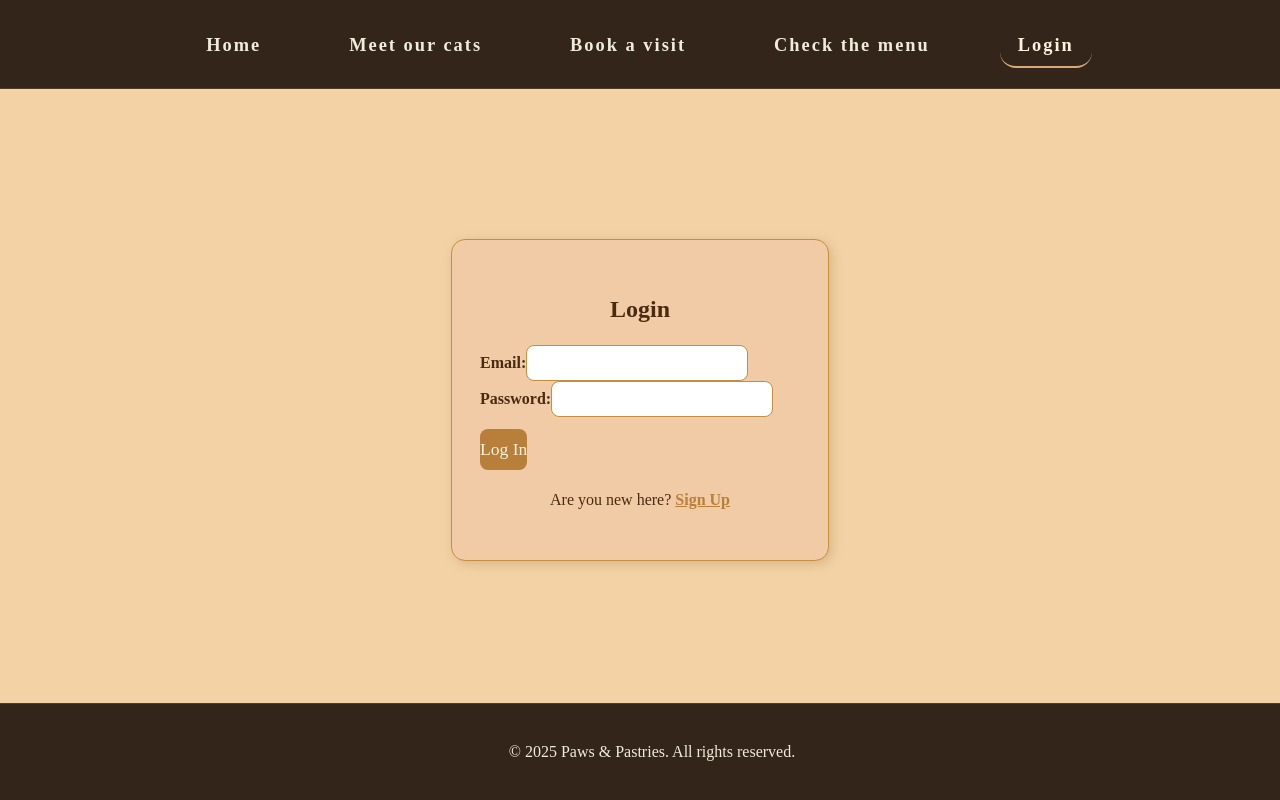
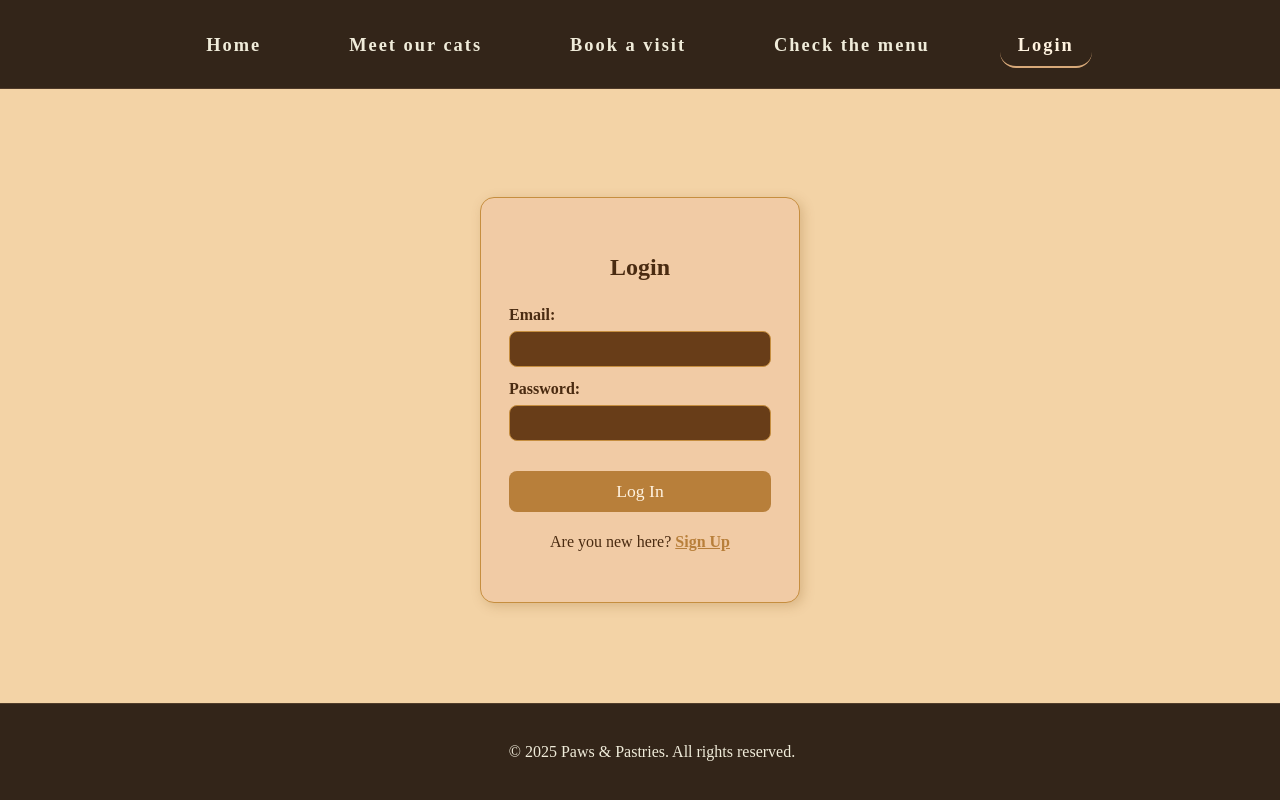
Before and after one commit to Zozelle/final-project-cf, a React (Vite) app in the folder frontend/: page /login in a window 1280 px wide. Built offline with nearby package versions, Linux system fonts and the light colour scheme.

Commit message:
Auth Page Fix

```diff
--- a/frontend/src/components/LoginForm.tsx
+++ b/frontend/src/components/LoginForm.tsx
@@ -13,9 +13,7 @@ const LoginForm: React.FC<LoginFormProps> = ({ onLoginSuccess }) => {
     const handleSubmit = async (e: React.FormEvent) => {
         e.preventDefault();
         setError('');
-
         try {
-            // Replace with your login API endpoint
             const res = await fetch('/api/login', {
                 method: 'POST',
                 headers: { 'Content-Type': 'application/json' },
@@ -23,13 +21,14 @@ const LoginForm: React.FC<LoginFormProps> = ({ onLoginSuccess }) => {
             });
             if (!res.ok) throw new Error('Invalid credentials');
             onLoginSuccess();
-        } catch (err) {
+        } catch {
             setError('Login failed: Invalid email or password.');
         }
     };
 
     return (
         <form onSubmit={handleSubmit}>
+            <div className="form-group">
                 <label>Email:</label>
                 <input
                     type="email"
@@ -38,7 +37,8 @@ const LoginForm: React.FC<LoginFormProps> = ({ onLoginSuccess }) => {
                     onChange={e => setEmail(e.target.value)}
                     autoComplete="username"
                 />
-
+            </div>
+            <div className="form-group">
                 <label>Password:</label>
                 <input
                     type="password"
@@ -47,7 +47,7 @@ const LoginForm: React.FC<LoginFormProps> = ({ onLoginSuccess }) => {
                     onChange={e => setPassword(e.target.value)}
                     autoComplete="current-password"
                 />
-
+            </div>
             <button type="submit">Log In</button>
             {error && <p className="auth-error">{error}</p>}
         </form>
--- a/frontend/src/components/RegisterForm.tsx
+++ b/frontend/src/components/RegisterForm.tsx
@@ -19,7 +19,6 @@ const RegisterForm: React.FC<RegisterFormProps> = ({ onSignUpSuccess }) => {
             return;
         }
         try {
-            // Replace with your signup API endpoint
             const res = await fetch('/api/signup', {
                 method: 'POST',
                 headers: { 'Content-Type': 'application/json' },
@@ -27,13 +26,14 @@ const RegisterForm: React.FC<RegisterFormProps> = ({ onSignUpSuccess }) => {
             });
             if (!res.ok) throw new Error('Sign up failed');
             onSignUpSuccess();
-        } catch (err) {
+        } catch {
             setError('Sign up failed: Please try again.');
         }
     };
 
     return (
         <form onSubmit={handleSubmit}>
+            <div className="form-group">
                 <label>Email:</label>
                 <input
                     type="email"
@@ -42,7 +42,8 @@ const RegisterForm: React.FC<RegisterFormProps> = ({ onSignUpSuccess }) => {
                     onChange={e => setEmail(e.target.value)}
                     autoComplete="email"
                 />
-
+            </div>
+            <div className="form-group">
                 <label>Password:</label>
                 <input
                     type="password"
@@ -51,7 +52,8 @@ const RegisterForm: React.FC<RegisterFormProps> = ({ onSignUpSuccess }) => {
                     onChange={e => setPassword(e.target.value)}
                     autoComplete="new-password"
                 />
-
+            </div>
+            <div className="form-group">
                 <label>Confirm Password:</label>
                 <input
                     type="password"
@@ -60,7 +62,7 @@ const RegisterForm: React.FC<RegisterFormProps> = ({ onSignUpSuccess }) => {
                     onChange={e => setConfirmPass(e.target.value)}
                     autoComplete="new-password"
                 />
-
+            </div>
             <button type="submit">Sign Up</button>
             {error && <p className="auth-error">{error}</p>}
         </form>
--- a/frontend/src/components/styles/Auth.css
+++ b/frontend/src/components/styles/Auth.css
@@ -18,12 +18,13 @@
     border: 1.5px solid #c68e3f;
     border-radius: 14px;
     padding: 32px 28px;
+    max-width: 90vw;
     width: 320px;
-    max-width: 90vw;
     box-shadow: 3px 3px 12px rgba(139, 93, 31, 0.25);
+    align-items: center;
     display: flex;
     flex-direction: column;
-    align-items: stretch;
+    box-sizing: border-box;
 }
 
 .auth-form h2 {
@@ -41,7 +42,8 @@
     border: 1.5px solid #c68e3f;
     font-size: 1rem;
     font-family: 'Playfair Display', serif;
-    color: #4a2b11;
+    color: #fff3e0;
+    background-color: #683d18;
 }
 
 .auth-form input:focus {
@@ -57,7 +59,9 @@
     border-radius: 8px;
     cursor: pointer;
     transition: background 0.25s;
-    margin-top: 12px;
+    width: 100%;
+    margin-top: 20px;
+    box-sizing: border-box;
 }
 
 .auth-form button:hover {
@@ -93,3 +97,16 @@ button[disabled] {
     opacity: 0.6;
     cursor: not-allowed;
 }
+
+.auth-form form {
+    display: flex;
+    flex-direction: column;
+    gap: 10px;
+    width: 100%;
+}
+
+.form-group {
+    display: flex;
+    flex-direction: column;
+    gap: 4px;
+}
--- a/frontend/src/pages/Auth.tsx
+++ b/frontend/src/pages/Auth.tsx
@@ -45,7 +45,6 @@ const Auth: React.FC = () => {
         <div className="auth-page">
             <div className="auth-form">
                 <h2>{isLogin ? 'Login' : 'Sign Up'}</h2>
-
                 {isLogin ? (
                     <>
                         <LoginForm onLoginSuccess={handleLoginSuccess} />
```
Lines whose indentation alone changed are shown as unchanged.
